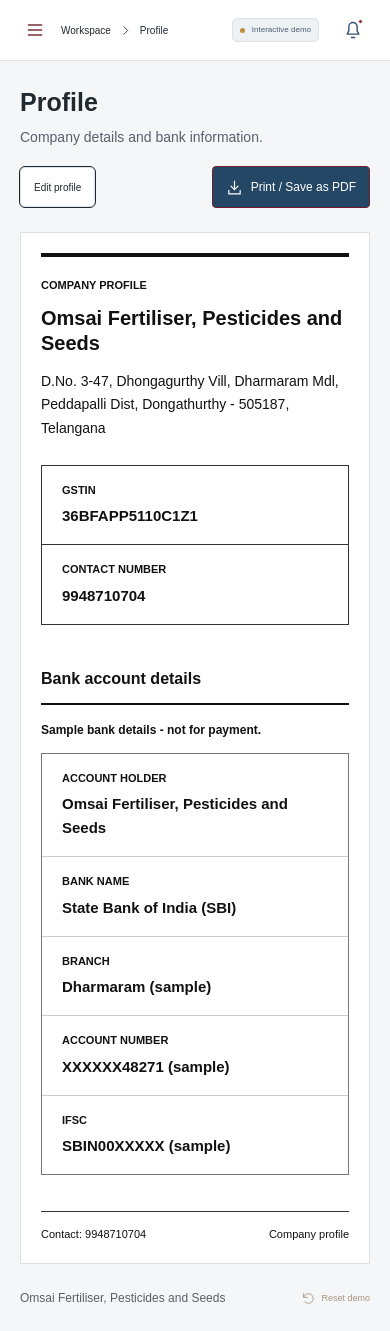
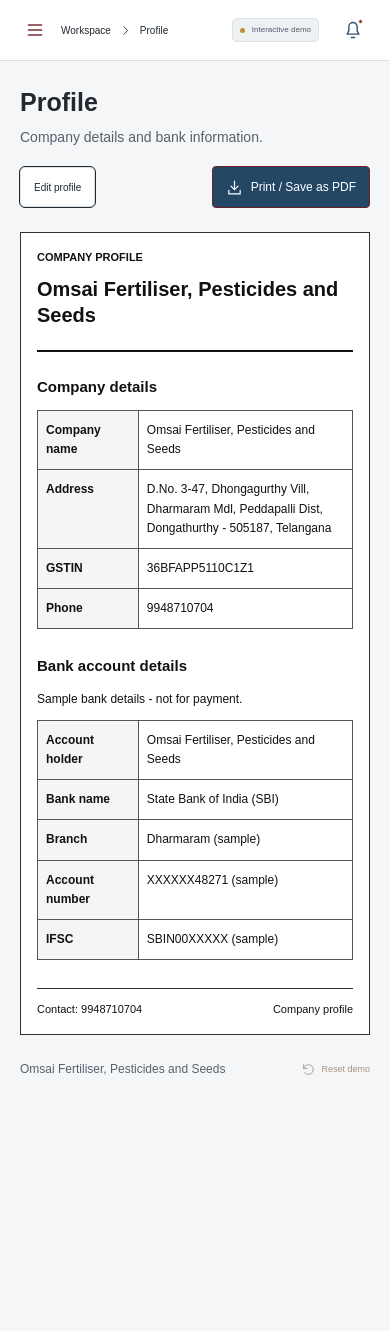
Before and after one commit to Mdk7866-gif/omsai_demo_website, a Next.js app: page /profile in a window 390 px wide. After the commit the page ends 1102 px from the top, so only its background shows below. Built offline with nearby package versions, Linux system fonts and the light colour scheme.

Commit message:
Simplify supplier account and add bordered company profile tables

```diff
--- a/src/app/plain.css
+++ b/src/app/plain.css
@@ -101,6 +101,33 @@
 .balance-strip strong, .credit-summary strong, .account-breakdown strong, .section-label strong, .upload-area strong { color: var(--ink); }
 .section-label span, .credit-summary small, .account-breakdown small { font-size: 12px; color: var(--muted); }
 .modal-actions { background: #fff; box-shadow: none; border-top: 1px solid var(--line); }
+.supplier-card .card-person { margin-bottom: 0; }
+.supplier-card .farmer-balance { padding: 12px 0; }
+.supplier-card .card-actions { margin-top: 0; }
+.supplier-account { width: min(620px, calc(100vw - 32px)); }
+.supplier-account-header { margin-bottom: 10px; }
+.supplier-account-header h3 { color: var(--ink); font-size: 18px; font-weight: 600; line-height: 1.4; }
+.supplier-account-header p { margin-top: 5px; color: var(--muted); font-size: 14px; }
+.supplier-contact-details { margin-bottom: 18px; color: var(--muted); font-size: 13px; }
+.supplier-contact-details summary, .supplier-status-details summary { cursor: pointer; }
+.supplier-contact-details p { margin-top: 8px; line-height: 1.6; }
+.supplier-account .balance-strip { border-radius: 4px; padding: 14px 16px; margin-bottom: 24px; }
+.supplier-account .balance-strip strong { font-size: 23px; font-weight: 600; }
+.supplier-history-title { font-size: 15px; font-weight: 600; color: var(--ink); padding-bottom: 8px; border-bottom: 1px solid var(--line); }
+.supplier-account .supplier-purchase { padding: 16px 0; }
+.supplier-account .supplier-purchase-heading strong { font: 600 14px/1.5 Arial, Helvetica, sans-serif; color: var(--ink); }
+.supplier-account .supplier-purchase-heading small { color: var(--muted); font-size: 12px; margin-top: 3px; }
+.supplier-purchase-payment { display: flex; align-items: center; justify-content: flex-end; flex-wrap: wrap; gap: 8px; }
+.supplier-purchase-payment > strong { white-space: nowrap; }
+.supplier-purchase-actions { display: flex; justify-content: flex-end; margin-top: 10px; }
+.supplier-purchase-actions .outline { border-color: #cdd4dc; color: var(--ink); font-size: 12px; }
+.supplier-account .purchase-lines > summary { color: var(--ink); font-size: 13px; padding-top: 12px; }
+.supplier-status-details { margin-top: 12px; color: var(--muted); font-size: 12px; }
+.supplier-account .status-history { display: grid; gap: 6px; margin-top: 8px; font-size: 12px; color: var(--muted); }
+.supplier-account .status-history span { padding: 0; background: transparent; }
+.supplier-account .modal-actions { flex-wrap: wrap; gap: 8px; }
+.supplier-account .detail-table th, .supplier-account .detail-table td { font-size: 12px; color: var(--ink); }
+.supplier-account .detail-table small { font-size: 11px; color: var(--muted); }
 .calendar-popover { background: #fff; border-color: var(--line); }
 .calendar-heading, .calendar-heading button, .calendar-bottom, .calendar-shortcuts button { background: #f1f4f7; color: var(--ink); border-color: var(--line); }
 .calendar-grid button.selected { background: var(--maroon); color: #fff; }
@@ -142,26 +169,18 @@
 .farmer-account-actions { display: flex; flex-wrap: wrap; align-items: center; gap: 10px; }
 .farmer-account-actions > .checkbox-field { margin: 0 auto 0 0; white-space: nowrap; }
 .bill-history-choice { margin: 16px 0; }
-.company-profile-document { max-width: 850px; border-color: var(--line); padding: 40px; }
-.company-profile-document header { border-top: 4px solid #111; padding: 20px 0 24px; }
-.company-profile-document .profile-document-label { margin: 0 0 12px; text-transform: uppercase; font-size: 11px; font-weight: 700; }
-.company-profile-document h2 { font: 700 27px/1.25 Arial, Helvetica, sans-serif; overflow-wrap: anywhere; }
-.company-profile-document .profile-address { margin-top: 14px; font-size: 14px; line-height: 1.7; max-width: 650px; }
-.company-profile-document dl { margin: 0; }
-.company-profile-document dt { font-size: 11px; font-weight: 600; text-transform: uppercase; margin-bottom: 6px; }
-.company-profile-document dd { margin: 0; font-size: 15px; font-weight: 600; line-height: 1.6; overflow-wrap: anywhere; }
-.profile-registration { display: grid; grid-template-columns: 1fr 1fr; border: 1px solid #333; }
-.profile-registration > div { padding: 16px 20px; }
-.profile-registration > div + div { border-left: 1px solid #333; }
-.profile-bank-section { margin-top: 30px; }
-.company-profile-document h3 { font-size: 16px; font-weight: 700; padding: 12px 0; border-bottom: 2px solid #111; margin-bottom: 16px; }
-.profile-bank-note { margin-bottom: 14px; font-size: 12px; font-weight: 600; }
-.profile-bank-grid { display: grid; grid-template-columns: 1fr 1fr; border: 1px solid #777; }
-.profile-bank-grid > div { padding: 16px 20px; border-bottom: 1px solid #ccc; border-right: 1px solid #ccc; min-width: 0; }
-.profile-bank-grid > .profile-account-holder { grid-column: 1 / -1; }
-.profile-bank-grid > div:nth-child(odd) { border-right: 0; }
-.profile-bank-grid > div:nth-last-child(-n+2) { border-bottom: 0; }
-.profile-document-footer { margin-top: 36px; padding-top: 14px; border-top: 1px solid #333; display: flex; justify-content: space-between; gap: 12px; font-size: 11px; }
+/* Tables retain clear boundaries on screen and in browser PDF output. */
+.company-profile-document { max-width: 850px; border: 1px solid #333; padding: 32px; }
+.company-profile-document header { border-bottom: 2px solid #111; padding: 0 0 22px; margin-bottom: 24px; }
+.company-profile-document .profile-document-label { margin: 0 0 10px; text-transform: uppercase; font-size: 11px; font-weight: 700; }
+.company-profile-document h2 { font: 700 26px/1.3 Arial, Helvetica, sans-serif; overflow-wrap: anywhere; }
+.company-profile-document h3 { font: 700 15px/1.5 Arial, Helvetica, sans-serif; margin: 0 0 12px; color: #111; }
+.profile-bank-section { margin-top: 26px; }
+.profile-bank-note { margin-bottom: 12px; font-size: 12px; }
+.profile-details-table { width: 100%; border-collapse: collapse; table-layout: fixed; border: 1px solid #333; }
+.profile-details-table th, .profile-details-table td { border: 1px solid #555; padding: 12px 16px; font: 400 14px/1.6 Arial, Helvetica, sans-serif; text-align: left; vertical-align: top; overflow-wrap: anywhere; }
+.profile-details-table th { width: 28%; font-weight: 600; background: #f5f5f5; }
+.profile-document-footer { margin-top: 28px; padding-top: 12px; border-top: 1px solid #333; display: flex; justify-content: space-between; gap: 12px; font-size: 11px; }
 .profile-editor { max-width: 850px; background: #fff; border: 1px solid var(--line); padding: 28px; margin-bottom: 24px; border-radius: 5px; }
 .profile-editor h2 { font-size: 20px; font-weight: 600; color: #111; }
 .profile-editor > p { color: var(--muted); font-size: 13px; line-height: 1.6; margin: 10px 0 24px; }
@@ -169,12 +188,10 @@
 .profile-editor-actions { display: flex; gap: 10px; align-items: center; flex-wrap: wrap; margin-top: 20px; }
 .profile-editor-actions small { color: var(--muted); margin-left: auto; }
 @media(max-width:600px) {
-  .company-profile-document { padding: 20px; }
+  .company-profile-document { padding: 16px; }
   .company-profile-document h2 { font-size: 20px; }
-  .profile-registration, .profile-bank-grid { grid-template-columns: 1fr; }
-  .profile-registration > div + div { border-left: 0; border-top: 1px solid #333; }
-  .profile-bank-grid > div { border-right: 0; }
-  .profile-bank-grid > div:nth-last-child(2) { border-bottom: 1px solid #ccc; }
+  .profile-details-table th, .profile-details-table td { font-size: 12px; padding: 10px 8px; }
+  .profile-details-table th { width: 32%; }
   .profile-editor { padding: 20px; }
 }
 @media print {
@@ -186,18 +203,15 @@
   .company-profile-page > .profile-editor { display: none !important; }
   .app-shell[data-page="/profile"] .main-shell { margin: 0 !important; width: 100% !important; }
   .company-profile-page { padding: 0 !important; max-width: none !important; }
-  .company-profile-document { border: 0; padding: 0; max-width: none; color: #000; }
+  .company-profile-page .company-profile-document { border: 1px solid #111; padding: 20px; max-width: none; color: #000; }
   .company-profile-document * { color: #000 !important; background: #fff !important; box-shadow: none !important; }
-  .company-profile-document h2 { font-size: 21pt; }
-  .company-profile-document .profile-address { font-size: 10.5pt; }
-  .company-profile-document dt { font-size: 8.5pt; }
-  .company-profile-document dd { font-size: 11pt; }
-  .company-profile-document dl > div { break-inside: avoid; }
-  .profile-registration, .profile-bank-grid { grid-template-columns: 1fr 1fr; }
-  .profile-registration > div, .profile-bank-grid > div { padding: 16px 18px; }
-  .profile-registration > div + div { border-top: 0; border-left: 1px solid #333; }
-  .profile-bank-grid > div:nth-child(even) { border-right: 1px solid #ccc; }
-  .profile-bank-grid > div:nth-last-child(-n+2) { border-bottom: 0; }
+  .company-profile-document h2 { font-size: 20pt; }
+  .company-profile-document h3 { font-size: 11pt; }
+  .company-profile-document .profile-details-table th,
+  .company-profile-document .profile-details-table td { border: 1px solid #333; padding: 10px 12px; font-size: 10pt; }
+  .company-profile-document .profile-details-table th { width: 28%; }
+  .profile-details-table tr { break-inside: avoid; }
+  .profile-company-section, .profile-bank-section { break-inside: avoid; }
 }
 /* Farmer bills are monochrome records, with no card or decorative styling. */
 .simple-farmer-bill { color: #000; font: 13px/1.45 Arial, Helvetica, sans-serif; }
--- a/src/components/company-profile.tsx
+++ b/src/components/company-profile.tsx
@@ -11,22 +11,26 @@
       <header>
         <p className="profile-document-label">Company profile</p>
         <h2>{shop.name}</h2>
-        <p className="profile-address">{shop.address}</p>
       </header>
-      <dl className="profile-registration">
-        <div><dt>GSTIN</dt><dd>{shop.gstin}</dd></div>
-        <div><dt>Contact number</dt><dd>{shop.phone}</dd></div>
-      </dl>
+      <section className="profile-company-section">
+        <h3>Company details</h3>
+        <table className="profile-details-table" aria-label="Company details"><tbody>
+          <tr><th scope="row">Company name</th><td>{shop.name}</td></tr>
+          <tr><th scope="row">Address</th><td>{shop.address}</td></tr>
+          <tr><th scope="row">GSTIN</th><td>{shop.gstin}</td></tr>
+          <tr><th scope="row">Phone</th><td>{shop.phone}</td></tr>
+        </tbody></table>
+      </section>
       <section className="profile-bank-section">
         <h3>Bank account details</h3>
         {shop.bank.isSample !== false && <p className="profile-bank-note">Sample bank details - not for payment.</p>}
-        <dl className="profile-bank-grid">
-          <div className="profile-account-holder"><dt>Account holder</dt><dd>{shop.bank.holder}</dd></div>
-          <div><dt>Bank name</dt><dd>{shop.bank.name}</dd></div>
-          <div><dt>Branch</dt><dd>{shop.bank.branch}</dd></div>
-          <div><dt>Account number</dt><dd>{shop.bank.account}</dd></div>
-          <div><dt>IFSC</dt><dd>{shop.bank.ifsc}</dd></div>
-        </dl>
+        <table className="profile-details-table" aria-label="Bank account details"><tbody>
+          <tr><th scope="row">Account holder</th><td>{shop.bank.holder}</td></tr>
+          <tr><th scope="row">Bank name</th><td>{shop.bank.name}</td></tr>
+          <tr><th scope="row">Branch</th><td>{shop.bank.branch}</td></tr>
+          <tr><th scope="row">Account number</th><td>{shop.bank.account}</td></tr>
+          <tr><th scope="row">IFSC</th><td>{shop.bank.ifsc}</td></tr>
+        </tbody></table>
       </section>
       <footer className="profile-document-footer"><span>Contact: {shop.phone}</span><span>Company profile</span></footer>
     </article>
--- a/src/components/demo.tsx
+++ b/src/components/demo.tsx
@@ -772,10 +772,6 @@
                       )}
                     </strong>
                   </div>
-                  <div className="card-account-hint">
-                    View purchases & supplier details
-                    <Icon name="arrow" size={13} />
-                  </div>
                   <div className="card-actions">
                     <button
                       className="outline"
```
Also changed, not shown: src/components/demo-modal.tsx (+24 -20 lines), 1 other file (tests, documents, lock files or other folders).
